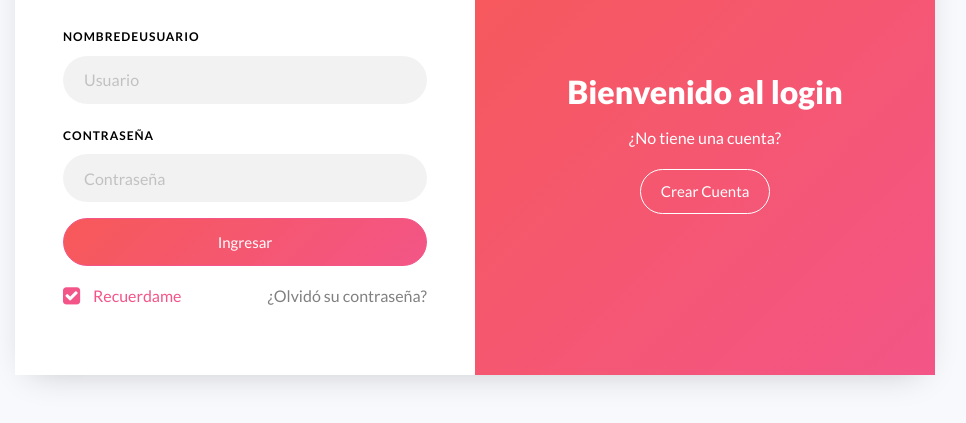
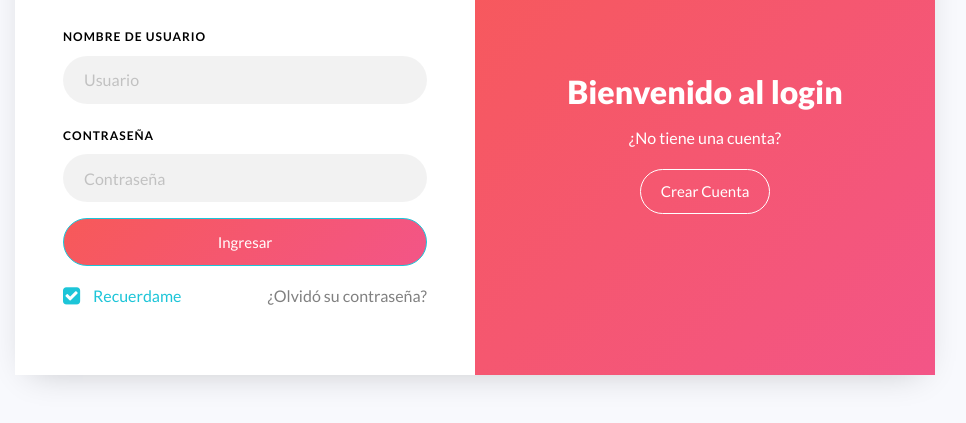
Before and after one commit to Squitian/ParcialFinal, a plain HTML site: page index.html in a window 1280 px wide. Shown: the part 303-726 px from the top of the page, without its empty margins (165-1131 px from the left). Drawn offline with nearby package versions, Linux system fonts and the light colour scheme; files that its build step writes are made by us from their sources.

Commit message:
Cambio de color

```diff
--- a/index.html
+++ b/index.html
@@ -44,7 +44,7 @@
 			      	</div>
 							<form action="#" class="signin-form">
 			      		<div class="form-group mb-3">
-			      			<label class="label" for="name">NombreDeUsuario</label>
+			      			<label class="label" for="name">Nombre de Usuario</label>
 			      			<input type="text" class="form-control" placeholder="Usuario" required>
 			      		</div>
 		            <div class="form-group mb-3">
--- a/scss/style.scss
+++ b/scss/style.scss
@@ -3,7 +3,7 @@
 @import 'bootstrap/mixins';
 
 $font-primary: 'Lato',Arial, sans-serif;
-$primary: #f35588;
+$primary: #1dc5d8;
 
 @mixin gradient-background(){
 	background: rgba(247,89,89,1);
```
